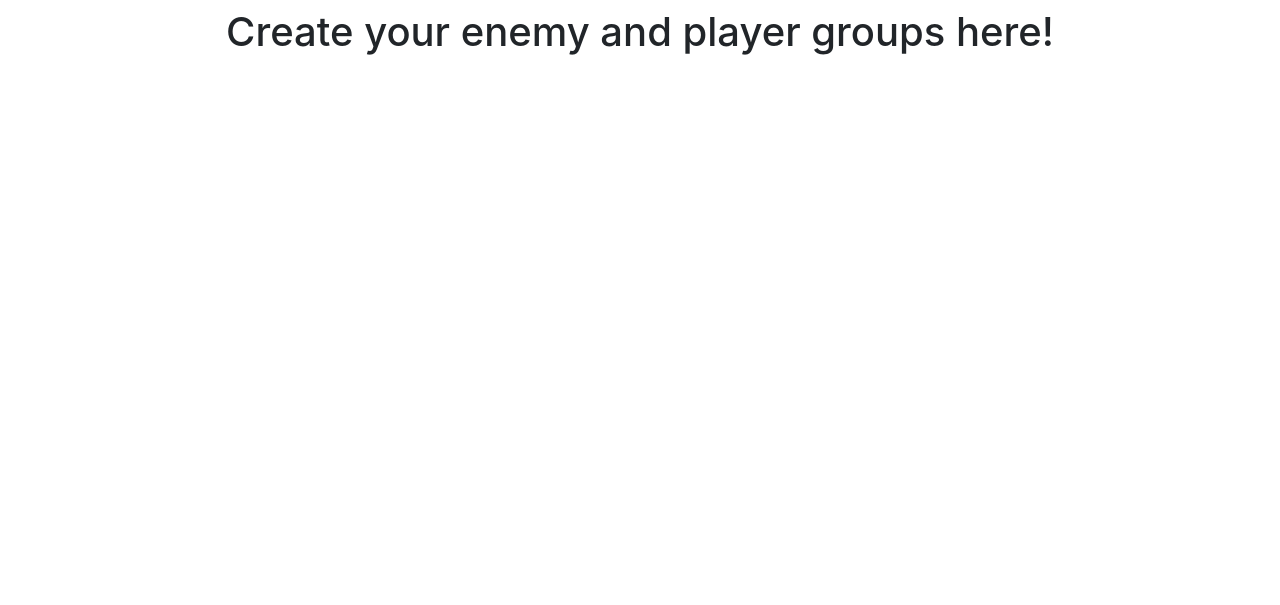
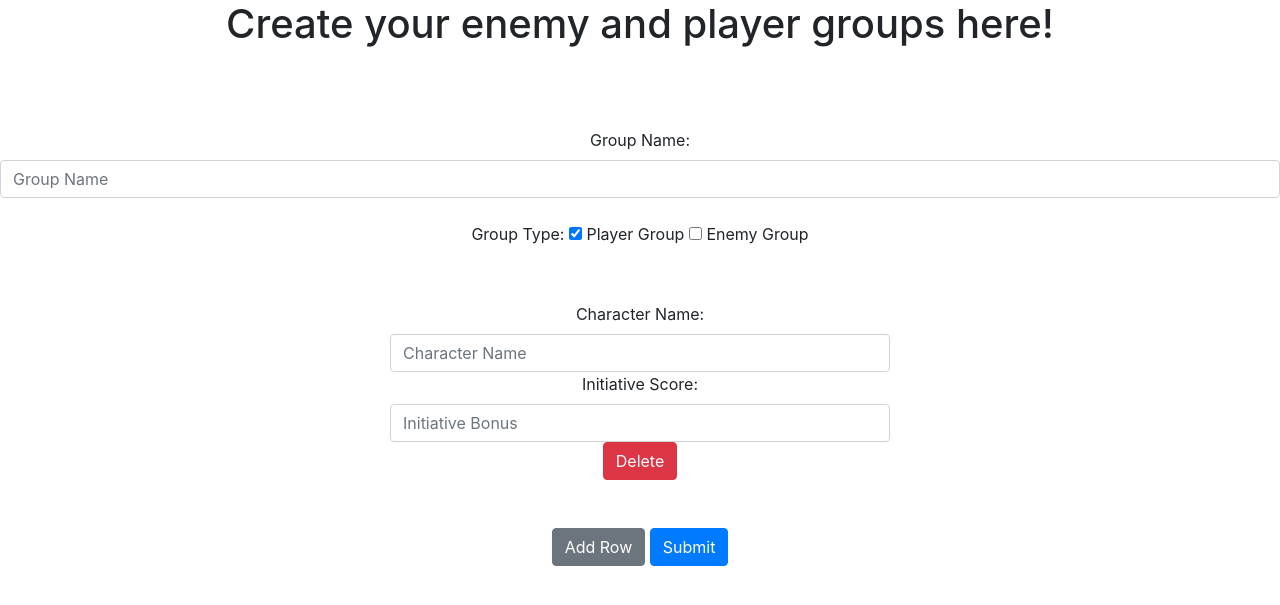
Before and after one commit to AdamJarecki/InitiativeTracker, a Flask app: template website/templates/create-group.html in a window 1280 px wide. Shown: the part 56-661 px from the top of the page. Run offline with Flask 3, Linux system fonts and the light colour scheme; the template is opened without the code that fills it, so the values that code supplies are empty; some libraries are stand-ins or nearby versions.

Commit message:
added Create New Group page
Buttons do NOT currently add anything to the db, working on that still. But, it looks alright and basically does everything else we wanted.

```diff
--- a/Website/models.py
+++ b/Website/models.py
@@ -1,5 +1,6 @@
 from . import db
 from flask_login import UserMixin
+from sqlalchemy.sql import func
 
 class User(db.Model, UserMixin):
     id = db.Column(db.Integer, primary_key=True)
@@ -19,3 +20,8 @@ class Character(db.Model):
     character_name = db.Column(db.String(50))
     initiative_bonus = db.Column(db.Integer)
     group_id = db.Column(db.Integer, db.ForeignKey('group.id'))
+
+class Note(db.Model):
+    id = db.Column(db.Integer, primary_key=True)
+    text = db.Column(db.String(10000))
+    date = db.Column(db.DateTime(timezone=True), default=func.now)
--- a/Website/views.py
+++ b/Website/views.py
@@ -13,9 +13,9 @@ def home():
 @views.route('/create-group')
 @login_required
 def create_group():
-    return render_template("create-group.html")
+    return render_template("create-group.html", user=current_user)
 
 @views.route('/initiative-tracker')
 @login_required
 def initiative_tracker():
-    return render_template("initiative-tracker.html")
+    return render_template("initiative-tracker.html", user=current_user)
--- a/website/templates/create-group.html
+++ b/website/templates/create-group.html
@@ -4,7 +4,95 @@
 
 {% block content %}
 
-<h1></h1>
-<h1 align="center">Create your enemy and player groups here!</h1>
+<h1 align="center">Create your enemy and player groups here!</h1><br><br><br>
+
+<form method='POST'>
+    <div align='center'>
+        <label for="group_name">Group Name:</label>
+        <input type="text" id="group_name" name="group_name" class="form-control" placeholder='Group Name'><br>
+
+        <div style="display: inline-block;">
+            <label for="player_group">Group Type:</label>
+            <input type="checkbox" id="player_group" name="group_type" value="player" checked>
+            <label for="player_group">Player Group</label>
+            <input type="checkbox" id="enemy_group" name="group_type" value="enemy">
+            <label for="enemy_group">Enemy Group</label>
+        </div>
+    </div><br><br>
+
+    <div align='center' id="characters">
+        <div class="character" style="display: inline-block;">
+            <label for="char_name_1">Character Name:</label>
+            <input type="text" id="char_name_1" name="char_name[]" class="form-control" style="width: 500px;" placeholder='Character Name'>
+            <label for="initiative_1">Initiative Score:</label>
+            <input type="number" id="initiative_1" name="initiative[]" class="form-control" placeholder='Initiative Bonus'>
+            <button type="button" class="btn btn-danger delete-row">Delete</button>
+        </div>
+    </div><br><br>
+
+    <div align='center'>
+        <button type="button" id="add_row_button" class="btn btn-secondary">Add Row</button> <!-- Button to add a new row -->
+        <button type='submit' class='btn btn-primary'>Submit</button>
+    </div>
+</form>
+
+<script>
+    // Function to add a new row of input fields
+    function addRow() {
+        var rowCount = document.querySelectorAll('.character').length + 1;
+        var newRow = document.createElement("div");
+        newRow.classList.add("character");
+        newRow.style.display = "inline-block";
+        newRow.innerHTML = `
+            <label for="char_name_${rowCount}">Character Name:</label>
+            <input type="text" id="char_name_${rowCount}" name="char_name[]" class="form-control" style="width: 500px;" placeholder='Character Name'>
+            <label for="initiative_${rowCount}">Initiative Score:</label>
+            <input type="number" id="initiative_${rowCount}" name="initiative[]" class="form-control" placeholder='Initiative Bonus'>
+            <button type="button" class="btn btn-danger delete-row">Delete</button>
+        `;
+        document.getElementById("characters").appendChild(newRow);
+        attachDeleteHandlers(); // Attach delete button handlers
+    }
+
+    // Function to attach delete button handlers
+    function attachDeleteHandlers() {
+        var deleteButtons = document.querySelectorAll('.delete-row');
+        deleteButtons.forEach(function(button) {
+            button.addEventListener('click', function() {
+                this.parentNode.remove(); // Remove the parent element (the entire row)
+            });
+        });
+    }
+
+    // Add event listener to the "Add Row" button
+    document.getElementById("add_row_button").addEventListener("click", addRow);
+
+    // Attach delete button handlers for existing rows
+    attachDeleteHandlers();
+</script>
+<script>
+    // Function to handle checkbox toggling
+    function handleCheckboxToggle(checkbox) {
+        if (checkbox.id === "player_group" && checkbox.checked) {
+            document.getElementById("enemy_group").checked = false;
+        } else if (checkbox.id === "enemy_group" && checkbox.checked) {
+            document.getElementById("player_group").checked = false;
+        }
+    }
+
+    // Get player group and enemy group checkboxes
+    var playerGroupCheckbox = document.getElementById("player_group");
+    var enemyGroupCheckbox = document.getElementById("enemy_group");
+
+    // Add event listener to player group checkbox
+    playerGroupCheckbox.addEventListener("change", function() {
+        handleCheckboxToggle(playerGroupCheckbox);
+    });
+
+    // Add event listener to enemy group checkbox
+    enemyGroupCheckbox.addEventListener("change", function() {
+        handleCheckboxToggle(enemyGroupCheckbox);
+    });
+</script>
 
 {% endblock %}
```
